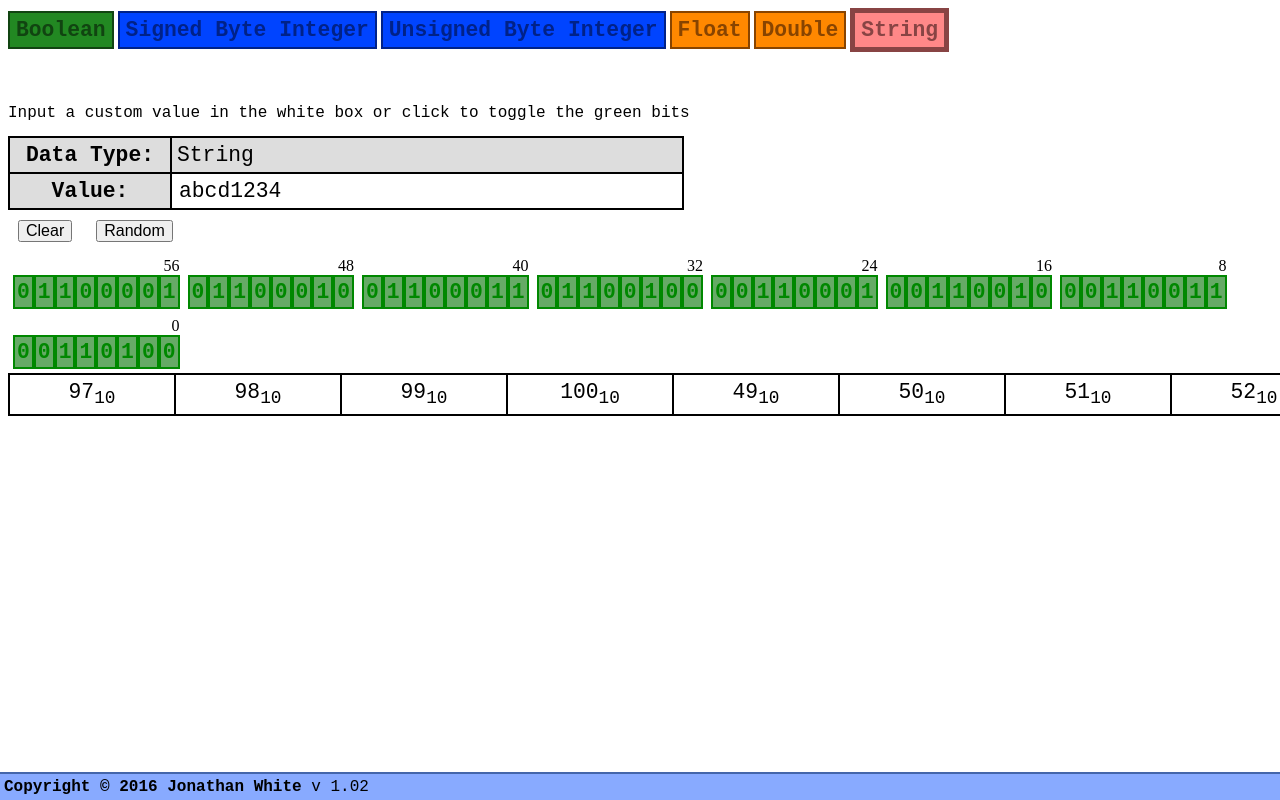
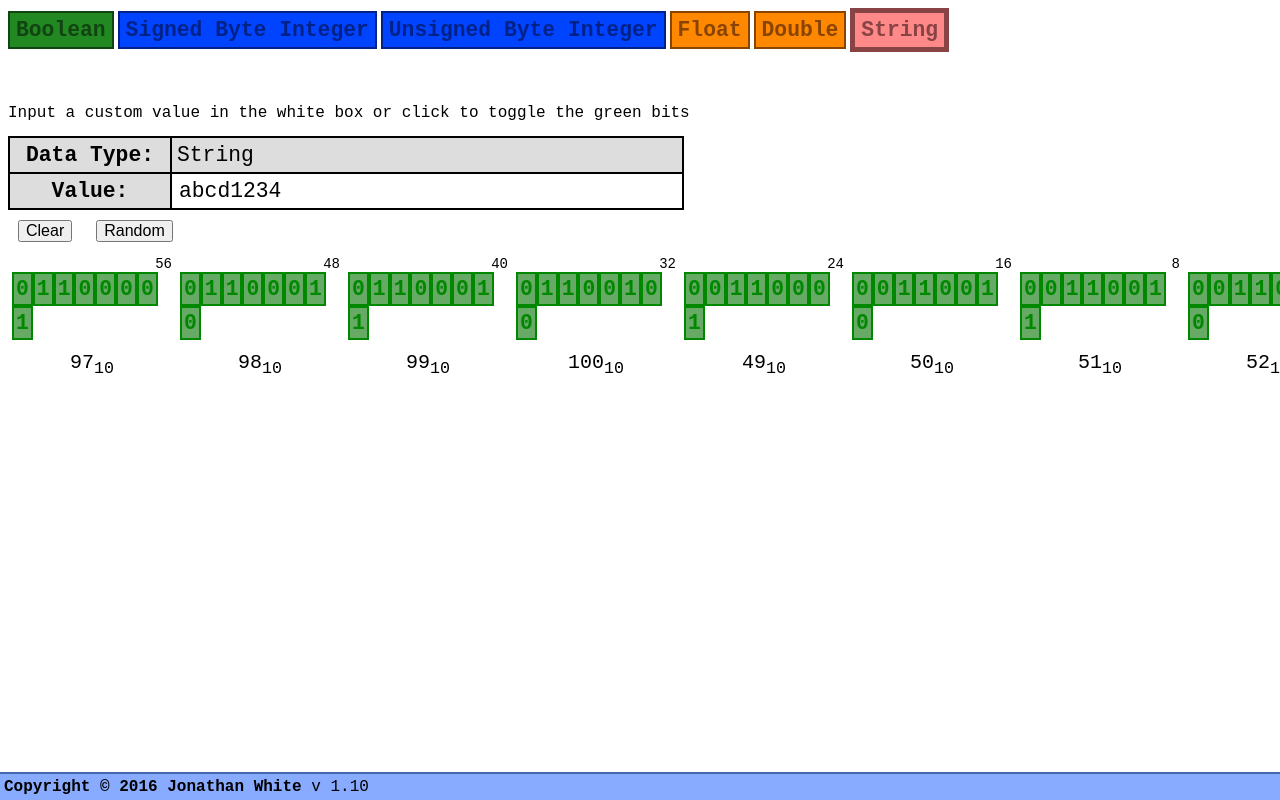
Before and after one commit to feighnys/DataTypeVisualization, a plain HTML site: page index.htm in a window 1280 px wide. Both pictures are taken after a click on the button "String". Shown: the top 800 px of the page. Drawn offline with Linux system fonts and the light colour scheme.

Commit message:
v 1.10
Reworked how bytes are displayed

```diff
--- a/index.htm
+++ b/index.htm
@@ -15,8 +15,8 @@ table,th,td{border:solid 2px;font-family:monospace;font-size:16pt;border-collaps
 #mantissa2 table tr .sc{width:80px;}
 #mantissa2 table tr .ec{width:200px;}
 #mantissa2 table tr .mc{width:700px;}
-
-#charcodes table tr td{width:154px;min-width:154px;height:41px;text-align:center;}
+#bytes table tr td{min-width:158px;font-family:monospace;font-size:14px;border:none;}
+#charcodes td{width:156px;min-width:156px;height:41px;text-align:center;border:none;font-size:20px;}
 
 .center{margin:auto;display:block;}
 </style>
@@ -47,7 +47,7 @@ table,th,td{border:solid 2px;font-family:monospace;font-size:16pt;border-collaps
         <tr>
             <th style="width:150px;background-color:#dddddd;">Value:</th>
             <td id="value" style="width:500px;padding-top:0px;padding-bottom:0px;">
-                <input id="input" type="text" oninput="changeP()" style="width:100%;height:100%;margin:0px;font-family:monospace;font-size:16pt;border:none;outline:none;"></input>
+                <input id="input" type="text" autocomplete="off" spellcheck="false" oninput="changeP()" style="width:100%;height:100%;margin:0px;font-family:monospace;font-size:16pt;border:none;outline:none;"></input>
             </td>
         </tr>
     </table>
@@ -56,9 +56,10 @@ table,th,td{border:solid 2px;font-family:monospace;font-size:16pt;border-collaps
     <button id="b2" type="button" style="font-size:12pt;line-height:16px;margin:10px;" onclick="random()">Random</button>
 
     <br>
-    <div id="bytes" style="padding:1px;display:block;">
-
-        <div id="byte7" style="visibility:hidden;float:right;padding:4px;min-width:158px;">
+    <div id="bytes" style="display:block;">
+        <table style="border:none;">
+            <tr style="border:none;">
+                <td id="byte7" style="display:none;padding:4px;min-width:158px;">
                     <span style="float:right;">56</span>
                     <br>
                     <button class="bit" onclick="toggle(63)" id="bit77">7</button>
@@ -69,8 +70,8 @@ table,th,td{border:solid 2px;font-family:monospace;font-size:16pt;border-collaps
                     <button class="bit" onclick="toggle(58)" id="bit72">2</button>
                     <button class="bit" onclick="toggle(57)" id="bit71">1</button>
                     <button class="bit" onclick="toggle(56)" id="bit70">0</button>
-        </div>
-        <div id="byte6" style="visibility:hidden;float:right;padding:4px;min-width:158px;">
+                </td>
+                <td id="byte6" style="display:none;padding:4px;min-width:158px;">
                     <span style="float:right;">48</span>
                     <br>
                     <button class="bit" onclick="toggle(55)" id="bit67">7</button>
@@ -81,8 +82,8 @@ table,th,td{border:solid 2px;font-family:monospace;font-size:16pt;border-collaps
                     <button class="bit" onclick="toggle(50)" id="bit62">2</button>
                     <button class="bit" onclick="toggle(49)" id="bit61">1</button>
                     <button class="bit" onclick="toggle(48)" id="bit60">0</button>
-        </div>
-        <div id="byte5" style="visibility:hidden;float:right;padding:4px;min-width:158px;">
+                </td>
+                <td id="byte5" style="display:none;padding:4px;min-width:158px;">
                     <span style="float:right;">40</span>
                     <br>
                     <button class="bit" onclick="toggle(47)" id="bit57">7</button>
@@ -93,8 +94,8 @@ table,th,td{border:solid 2px;font-family:monospace;font-size:16pt;border-collaps
                     <button class="bit" onclick="toggle(42)" id="bit52">2</button>
                     <button class="bit" onclick="toggle(41)" id="bit51">1</button>
                     <button class="bit" onclick="toggle(40)" id="bit50">0</button>
-        </div>
-        <div id="byte4" style="visibility:hidden;float:right;padding:4px;min-width:158px;">
+                </td>
+                <td id="byte4" style="display:none;padding:4px;min-width:158px;">
                     <span style="float:right;">32</span>
                     <br>
                     <button class="bit" onclick="toggle(39)" id="bit47">7</button>
@@ -105,8 +106,8 @@ table,th,td{border:solid 2px;font-family:monospace;font-size:16pt;border-collaps
                     <button class="bit" onclick="toggle(34)" id="bit42">2</button>
                     <button class="bit" onclick="toggle(33)" id="bit41">1</button>
                     <button class="bit" onclick="toggle(32)" id="bit40">0</button>
-        </div>
-        <div id="byte3" style="visibility:hidden;float:right;padding:4px;min-width:158px;">
+                </td>
+                <td id="byte3" style="display:none;padding:4px;min-width:158px;">
                     <span style="float:right;">24</span>
                     <br>
                     <button class="bit" onclick="toggle(31)" id="bit37">7</button>
@@ -117,8 +118,8 @@ table,th,td{border:solid 2px;font-family:monospace;font-size:16pt;border-collaps
                     <button class="bit" onclick="toggle(26)" id="bit32">2</button>
                     <button class="bit" onclick="toggle(25)" id="bit31">1</button>
                     <button class="bit" onclick="toggle(24)" id="bit30">0</button>
-        </div>
-        <div id="byte2" style="visibility:hidden;float:right;padding:4px;min-width:158px;">
+                </td>
+                <td id="byte2" style="display:none;padding:4px;min-width:158px;">
                     <span style="float:right;">16</span>
                     <br>
                     <button class="bit" onclick="toggle(23)" id="bit27">7</button>
@@ -129,8 +130,8 @@ table,th,td{border:solid 2px;font-family:monospace;font-size:16pt;border-collaps
                     <button class="bit" onclick="toggle(18)" id="bit22">2</button>
                     <button class="bit" onclick="toggle(17)" id="bit21">1</button>
                     <button class="bit" onclick="toggle(16)" id="bit20">0</button>
-        </div>
-        <div id="byte1" style="visibility:hidden;float:right;padding:4px;min-width:158px;">
+                </td>
+                <td id="byte1" style="display:none;padding:4px;min-width:158px;">
                     <span style="float:right;">8</span>
                     <br>
                     <button class="bit" onclick="toggle(15)" id="bit17">7</button>
@@ -141,8 +142,8 @@ table,th,td{border:solid 2px;font-family:monospace;font-size:16pt;border-collaps
                     <button class="bit" onclick="toggle(10)" id="bit12">2</button>
                     <button class="bit" onclick="toggle(9)" id="bit11">1</button>
                     <button class="bit" onclick="toggle(8)" id="bit10">0</button>
-        </div>
-        <div id="byte0" style="visibility:hidden;float:right;padding:4px;min-width:158px;">
+                </td>
+                <td id="byte0" style="display:none;padding:4px;min-width:158px;">
                     <span style="float:right;">0</span>
                     <br>
                     <button class="bit" onclick="toggle(7)" id="bit07">7</button>
@@ -153,25 +154,22 @@ table,th,td{border:solid 2px;font-family:monospace;font-size:16pt;border-collaps
                     <button class="bit" onclick="toggle(2)" id="bit02">2</button>
                     <button class="bit" onclick="toggle(1)" id="bit01">1</button>
                     <button class="bit" onclick="toggle(0)" id="bit00">0</button>
-        </div>
-        <div id="bytebool" style="visibility:hidden;float:right;padding:4px;min-width:158px;">
+                </td>
+                <td id="bytebool" style="display:none;padding:4px;min-width:20px;">
                     <span style="float:right;">0</span>
                     <br>
                     <button class="bit" onclick="toggle(-1)" id="bitbool">0</button>
-        </div>
-    </div>
-
-    <div id="charcodes" style="display:none;">
-        <table style="table-layout:fixed;">
-            <tr>
-                <td id="charcode7" style="visibility:hidden;"></td>
-                <td id="charcode6" style="visibility:hidden;"></td>
-                <td id="charcode5" style="visibility:hidden;"></td>
-                <td id="charcode4" style="visibility:hidden;"></td>
-                <td id="charcode3" style="visibility:hidden;"></td>
-                <td id="charcode2" style="visibility:hidden;"></td>
-                <td id="charcode1" style="visibility:hidden;"></td>
-                <td id="charcode0" style="visibility:hidden;"></td>
+                </td>
+            </tr>
+            <tr id="charcodes" style="display:none;border:none;">
+                <td id="charcode7" style="display:none;font-size:20px;"></td>
+                <td id="charcode6" style="display:none;font-size:20px;"></td>
+                <td id="charcode5" style="display:none;font-size:20px;"></td>
+                <td id="charcode4" style="display:none;font-size:20px;"></td>
+                <td id="charcode3" style="display:none;font-size:20px;"></td>
+                <td id="charcode2" style="display:none;font-size:20px;"></td>
+                <td id="charcode1" style="display:none;font-size:20px;"></td>
+                <td id="charcode0" style="display:none;font-size:20px;"></td>
             </tr>
         </table>
     </div>
@@ -325,7 +323,7 @@ table,th,td{border:solid 2px;font-family:monospace;font-size:16pt;border-collaps
 <br>
 
 <footer style="width:100%;position:fixed;left:0;bottom:0;background-color:#88aaff;padding:4px;border-top:solid 2px;border-color:#4466aa;">
-    <span style="font-family:monospace;font-size:16px;"><b>Copyright &copy; 2016 Jonathan White</b> v 1.02</span>
+    <span style="font-family:monospace;font-size:16px;"><b>Copyright &copy; 2016 Jonathan White</b> v 1.10</span>
 </footer>
 
 </body>
--- a/main.js
+++ b/main.js
@@ -191,7 +191,7 @@ function randomString(bool) {
     if (type != "string" || bool) {
         unClick()
         document.getElementById("string").style.borderWidth = "5";
-        document.getElementById("charcodes").style.display = "block";
+        document.getElementById("charcodes").style.display = "table-row";
 
         var strings = ["ABcdEFgh", "Hello", "1234", "abcd1234"];
         value = strings[Math.floor(Math.random() * strings.length)];
@@ -678,27 +678,27 @@ function showBytes(b, str){
 
     //hide all bytes
     for (i = 0; i < 8; i++){
-        document.getElementById("byte" + i).style.visibility = "hidden";
-        document.getElementById("byte" + i).style.float = "right";
+        document.getElementById("byte" + i).style.display = "none";
+        //document.getElementById("byte" + i).style.float = "right";
 
-        document.getElementById("charcode" + i).style.visibility = "hidden";
+        document.getElementById("charcode" + i).style.display = "none";
     }
-    document.getElementById("bytebool").style.visibility = "hidden";
-    document.getElementById("bytebool").style.float = "right";
+    document.getElementById("bytebool").style.display = "none";
+    //document.getElementById("bytebool").style.float = "right";
 
     if (type == "boolean") {
-        document.getElementById("bytebool").style.visibility = "visible";
-        document.getElementById("bytebool").style.float = "left";
+        document.getElementById("bytebool").style.display = "table-cell";
+        //document.getElementById("bytebool").style.float = "left";
         document.getElementById("bitbool").innerHTML = str;
     }
     else {
         //shows b bytes
         for (i = 0; i < b; i++) {
-            document.getElementById("byte" + i).style.visibility = "visible";
-            document.getElementById("byte" + i).style.float = "left";
+            document.getElementById("byte" + i).style.display = "table-cell";
+            //document.getElementById("byte" + i).style.float = "left";
             if (type == "string") {
-                document.getElementById("charcode" + (7-i)).style.visibility = "visible";
-                document.getElementById("charcode" + (7-i)).innerHTML = parseInt(str.substring(i * 8, i * 8 + 8), 2)+"<sub>10</sub>";
+                document.getElementById("charcode" + ((b-1)-i)).style.display = "table-cell";
+                document.getElementById("charcode" + ((b-1)-i)).innerHTML = parseInt(str.substring(i * 8, i * 8 + 8), 2)+"<sub>10</sub>";
             }
         }
         //fills in bits for b bytes
```
Lines whose indentation alone changed are shown as unchanged.
